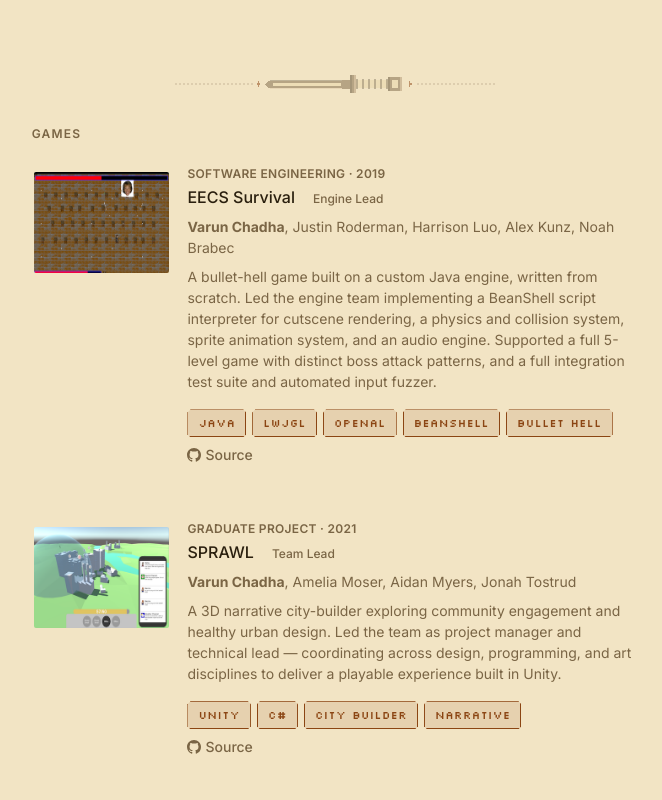
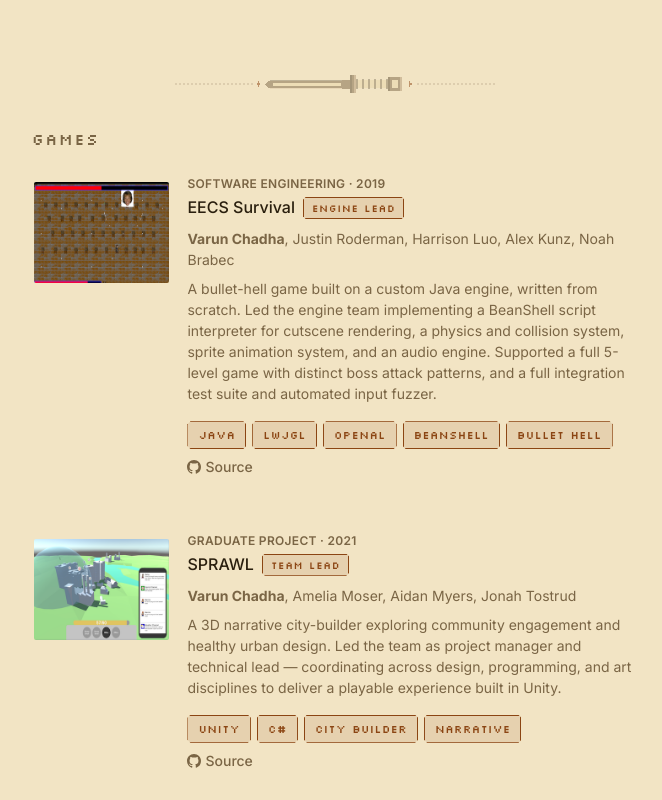
Before and after one commit to vchadha/portfolio, a Next.js app: page / in a window 1280 px wide. Shown: the part 2320-3120 px from the top of the page, without its empty margins (593-1255 px from the left). Built offline with nearby package versions, Linux system fonts and the light colour scheme.

Commit message:
Use pixel font for subsections and roles

```diff
--- a/src/components/ui/card/SubsectionTitle.tsx
+++ b/src/components/ui/card/SubsectionTitle.tsx
@@ -4,7 +4,14 @@ interface SubsectionTitleProps {
 
 export default function SubsectionTitle({ children }: SubsectionTitleProps) {
   return (
-    <h3 className="mb-6 text-xs font-semibold tracking-widest text-[--text-muted] uppercase">
+    <h3
+      className="mb-6 text-[--text-muted] uppercase"
+      style={{
+        fontFamily: "var(--font-silkscreen)",
+        fontSize: "1.0rem",
+        letterSpacing: "0.1em",
+      }}
+    >
       {children}
     </h3>
   );
--- a/src/components/ui/content/RoleBadge.tsx
+++ b/src/components/ui/content/RoleBadge.tsx
@@ -4,7 +4,27 @@ interface RoleBadgeProps {
 
 export default function RoleBadge({ role }: RoleBadgeProps) {
   return (
-    <span className="ml-2 rounded-full bg-[--surface] px-2.5 py-0.5 text-xs font-medium text-[--text-muted]">
+    <span
+      className="ml-2 inline-flex items-center"
+      style={{
+        fontFamily: "var(--font-silkscreen)",
+        fontSize: "0.65rem",
+        letterSpacing: "0.06em",
+        color: "var(--accent)",
+        backgroundColor: "var(--accent-tint)",
+        border: "1px solid var(--accent)",
+        padding: "3px 8px",
+        verticalAlign: "middle",
+        position: "relative",
+        top: "-1px",
+        clipPath: `polygon(
+          3px 0%, calc(100% - 3px) 0%,
+          100% 3px, 100% calc(100% - 3px),
+          calc(100% - 3px) 100%, 3px 100%,
+          0% calc(100% - 3px), 0% 3px
+        )`,
+      }}
+    >
       {role}
     </span>
   );
```
